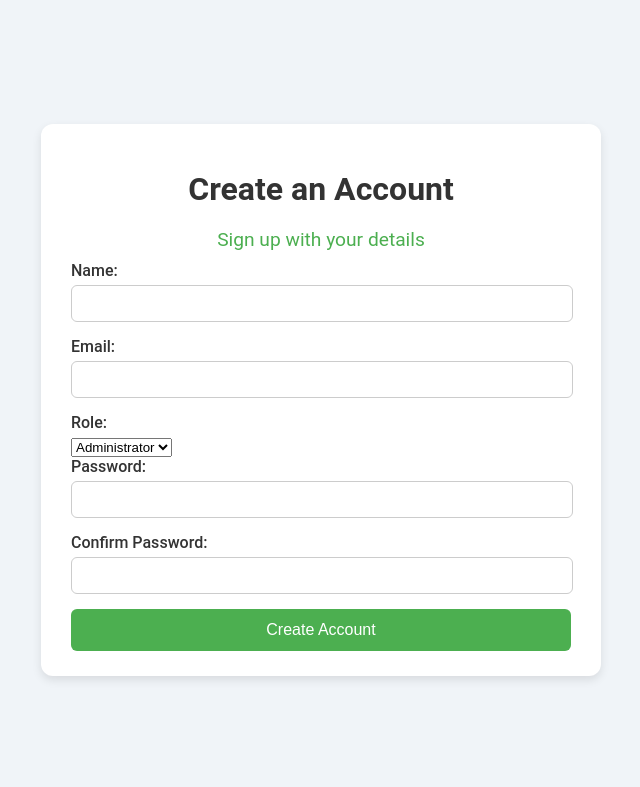
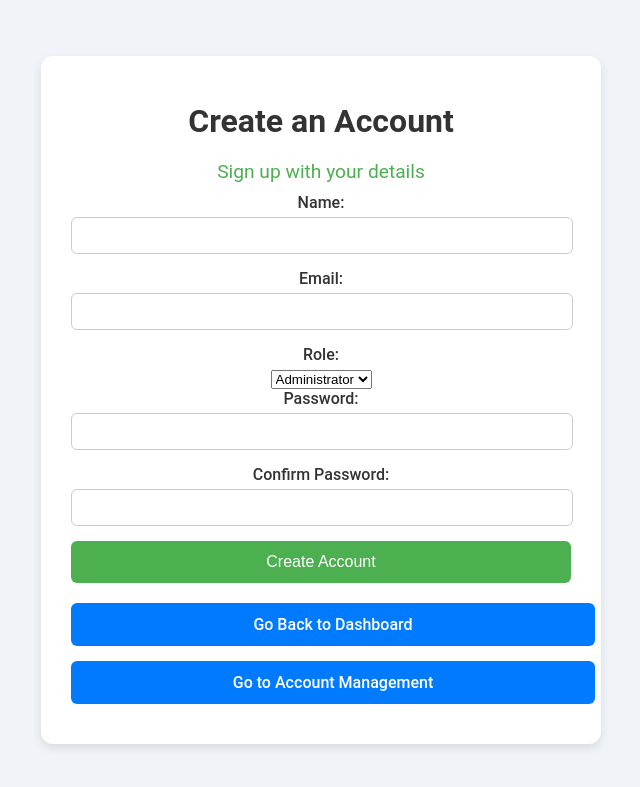
Before and after one commit to Connor-Gregor/TAScheduler, a Django app: page /register/ in a window 1280 px wide. Shown: the top 787 px of the page, without its empty margins (319-959 px from the left). Run offline with Django 5.2, Linux system fonts and the light colour scheme.

Commit message:
Update register.html added buttons

```diff
--- a/templates/common/register.html
+++ b/templates/common/register.html
@@ -22,6 +22,7 @@
             box-shadow: 0 4px 10px rgba(0, 0, 0, 0.1);
             max-width: 500px;
             width: 100%;
+            text-align: center;
         }
         h1 {
             text-align: center;
@@ -37,7 +38,6 @@
             font-size: 1.2em;
             color: #4CAF50;
             margin-bottom: 10px;
-            text-align: center;
         }
         label {
             display: block;
@@ -72,16 +72,27 @@
             font-size: 1em;
             font-weight: 500;
             transition: background-color 0.3s ease;
+            margin-bottom: 20px; /* Add spacing between buttons */
         }
         button:hover {
             background-color: #388E3C;
         }
-        .error {
-            color: #FF5252;
-            font-size: 0.85em;
-            margin-top: -10px;
-            margin-bottom: 10px;
+        .secondary-button {
             display: block;
+            width: 100%;
+            padding: 12px;
+            background-color: #007bff;
+            color: white;
+            text-decoration: none;
+            border-radius: 6px;
+            font-size: 1em;
+            font-weight: 500;
+            transition: background-color 0.3s ease;
+            margin-bottom: 15px; /* Add spacing between buttons */
+            text-align: center;
+        }
+        .secondary-button:hover {
+            background-color: #0056b3;
         }
         @media (max-width: 600px) {
             form {
@@ -111,6 +122,8 @@
             {% endfor %}
         </fieldset>
         <button type="submit">Create Account</button>
+        <a href="{% url 'dashboard' %}" class="secondary-button">Go Back to Dashboard</a>
+        <a href="{% url 'account_management' %}" class="secondary-button">Go to Account Management</a>
     </form>
 </body>
 </html>
```
